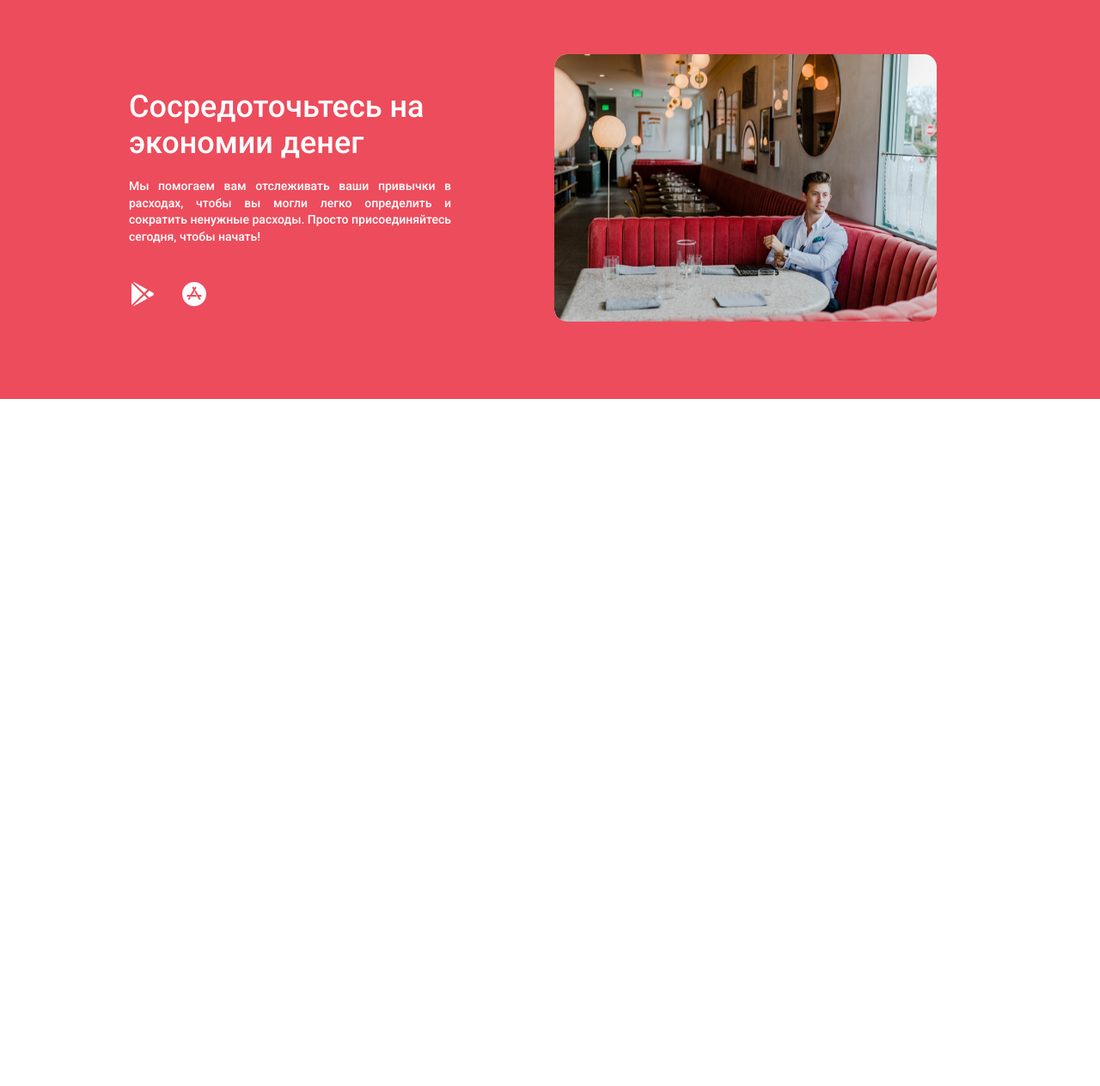
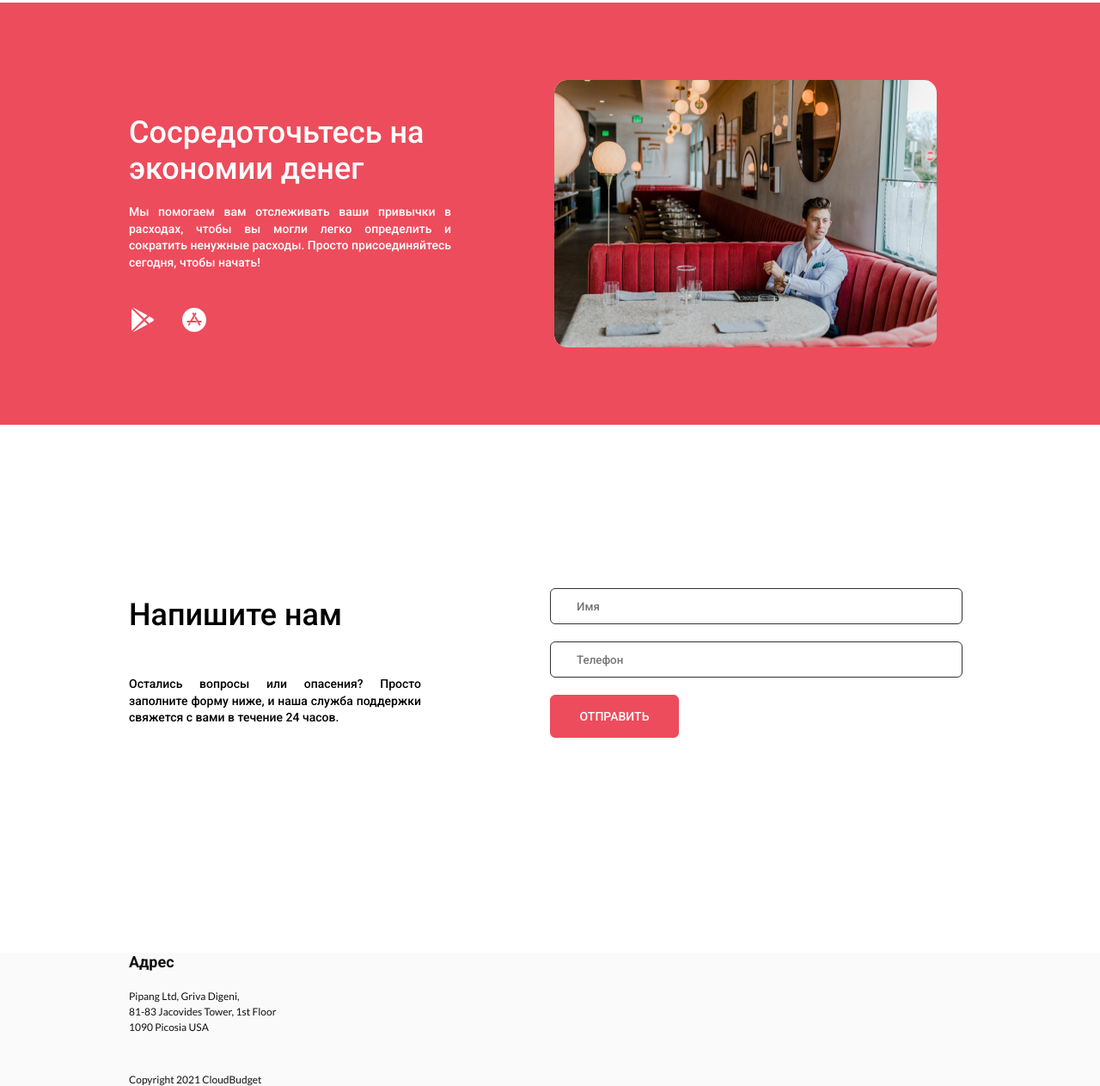
Before and after one commit to LeolazShepard/CloudBudget, a plain HTML site: page index.html in a window 1280 px wide. Shown: the part 2304-3567 px from the top of the page at 86% size. Before the commit the page ends 2768 px from the top, so only its background shows below. Drawn offline with Linux system fonts and the light colour scheme.

Commit message:
Finished work

```diff
--- a/css/style.css
+++ b/css/style.css
@@ -234,7 +234,7 @@ text-transform: uppercase;
     text-align: center;
 }
 .technology-types{
-    padding: 0px 150px 0px 150px;
+    padding: 0px 150px 30px 150px;
     display: flex;
     justify-content:space-between;
 }
@@ -254,6 +254,12 @@ text-transform: uppercase;
 }
 .block-with-technology{
     margin-top: -60px;
+    padding-top: 10px;
+}
+.block-with-technology img{
+    height: 80px;
+    width: 80px;
+    margin-bottom: 10px;
 }
 .block-with-technology> h3{
     font-weight: 500;
@@ -284,3 +290,69 @@ text-transform: uppercase;
 .content-pink-text{
     padding: 130px 120px 100px 150px;
 }
+.feedbackBlock{
+    display: grid;
+    grid-template-columns: 1fr 1fr;
+    padding: 110px 150px;
+    margin-bottom: 140px;
+}
+.feedbackText{
+    padding-right: 150px;
+}
+.feedbackText h2{
+    padding-top: 10px;
+    margin-bottom:50px ;
+}
+.feedbackText p{
+    font-family: 'Roboto';
+    font-style: normal;
+    font-weight: 400;
+    font-size: 14px;
+    line-height: 140%;
+    text-align: justify;
+    color: #000000;
+
+
+}
+.feedbackInput{
+    margin-bottom: 20px;
+    width: 480px;
+    height: 40px;
+    border: 1px solid #333333;
+    border-radius: 6px;
+    padding: 20px 30px;
+}
+.buttonForm{
+    font-size: 14px;
+    line-height: 16px;
+    text-transform: uppercase;
+    color: #FFFFFF;
+    background: #ED4C5C;
+    border: 1.5px solid #ED4C5C;
+    border-radius: 6px;
+    height: 50px;
+    width: 150px;
+}
+footer{
+    font-family: 'Lato';
+    color: #101010;
+    padding-left: 150px;
+    margin-bottom: 50px;
+    background: #FAFAFA;
+}
+.addressBigTextFooter{
+    font-family: 'Roboto';
+    font-weight: 700;
+    font-size: 18px;
+    line-height: 22px;
+    margin-bottom: 20px;
+}
+.addressTextFooter{
+    margin-bottom: 45px;
+    font-size: 12px;
+    line-height: 150%;
+}
+.copyrightText{
+    font-size: 12px;
+    line-height: 14px;
+}
--- a/index.html
+++ b/index.html
@@ -5,6 +5,7 @@
     <meta http-equiv="X-UA-Compatible" content="IE=edge">
     <meta name="viewport" content="width=device-width, initial-scale=1.0">
     <link rel="stylesheet" href="css/style.css">
+    <link rel="icon" type="image/x-icon" href="img/icons/cloudIcon.ico">
     <title>CloudBudget</title>
 </head>
 <body>
@@ -177,6 +178,29 @@
         <img src="img/photo in cafe.jpg" alt="">
       </div>
     </div>
+    <div class="feedbackBlock">
+      <div class="feedbackText">
+        <h2>Напишите нам</h2>
+        <p>Остались вопросы или опасения? Просто заполните форму ниже, и наша служба поддержки свяжется с вами в течение 24 часов.</p>
+      </div>
+      <div class="feedbackForm">
+        <form action="">
+          <input type="text" name="username" id="username" class="feedbackInput" placeholder="Имя">
+          <input type="tel" name="phone" id="phone" class="feedbackInput" placeholder="Телефон">
+        </form>
+        <button type="submit" class="buttonForm"> ОТПРАВИТЬ</button>
+      </div>
+    </div>
   </div>
+  <footer>
+    <h3 class="addressBigTextFooter">
+      Адрес
+    </h3>
+    <p class="addressTextFooter">Pipang Ltd, Griva Digeni,<br>
+      81-83 Jacovides Tower, 1st Floor<br>
+      1090 Picosia USA
+    </p>
+    <p class="copyrightText">Copyright 2021 CloudBudget</p>
+  </footer>
 </body>
 </html>
```
Also changed, not shown: img/icons/cloudIcon.ico (added).
